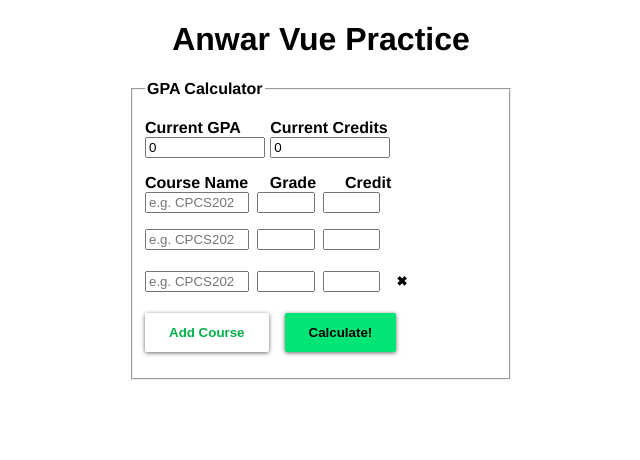
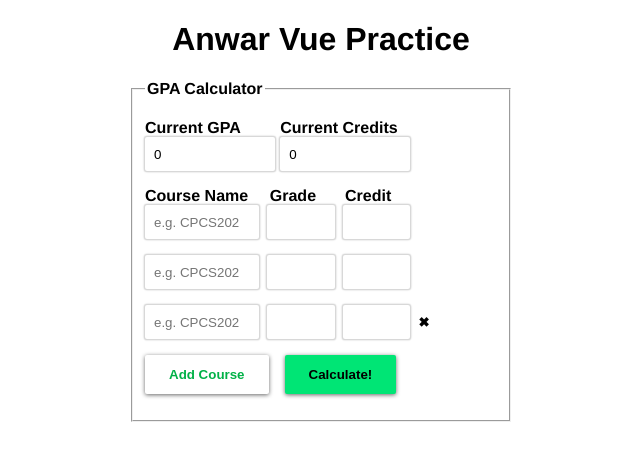
Before and after one commit to Meryx/vuegpa, a Vue app: page / in a window 1280 px wide. Shown: the top 460 px of the page, without its empty margins (319-959 px from the left). Built offline with nearby package versions, Linux system fonts and the light colour scheme.

Commit message:
Fixed ubuntu specific issue

```diff
--- a/src/App.vue
+++ b/src/App.vue
@@ -30,6 +30,20 @@ html, body {
   height: 100%;
 }
 
+input {
+  border-color: #FFFFFF;
+  border-left-color: #FFFFFF;
+  border-left-width: 0.5rem;
+  border-right-width: 0.5rem;
+  border-top-width: 0;
+  border-bottom-width: 0;
+  padding: 0.063rem;
+  height: 2rem;
+  border-left-style:solid;
+  border-radius: 0.125rem;
+  box-shadow: 0 0 1pt 1pt #d3d3d3;
+}
+
 h1 {
   text-align: center;
 }
--- a/src/components/CourseForm.vue
+++ b/src/components/CourseForm.vue
@@ -44,6 +44,8 @@ export default {
     }
     .close {
         border: none;
+        padding: 0;
+        margin-left: 0.5rem;
     }
     #course-name {
         margin-right: 0.5rem;
```
